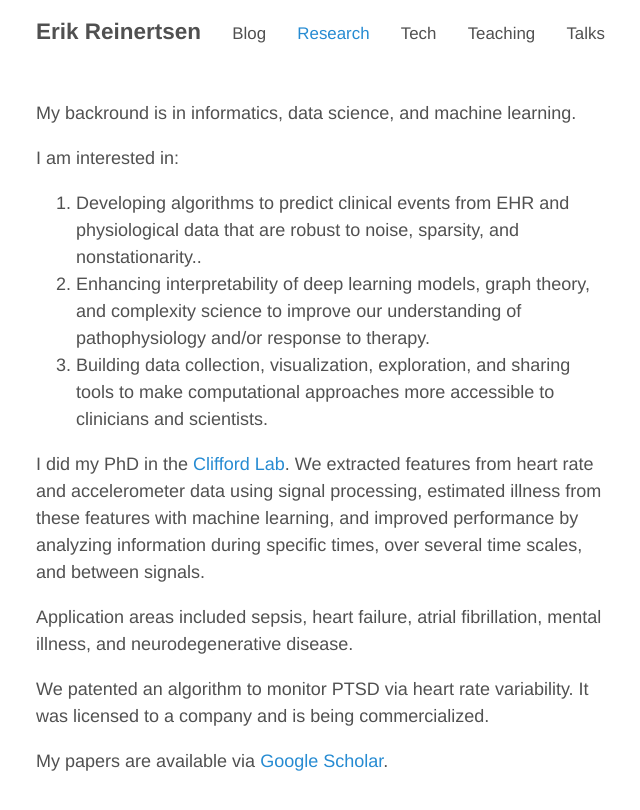
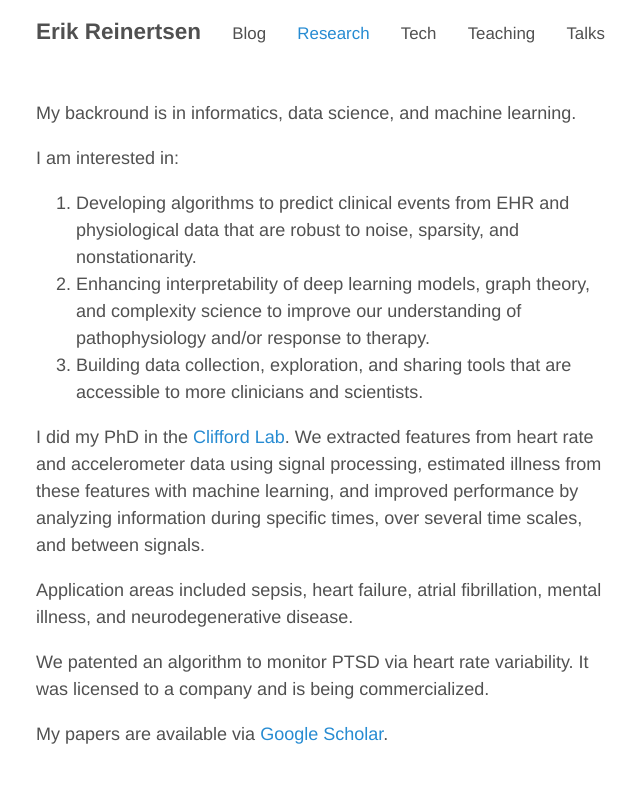
Before and after one commit to erikr/erikr.github.io, a Jekyll site: the page built from research.md, in a window 1280 px wide. Shown: the top 810 px of the page, without its empty margins (316-956 px from the left). Built offline with Jekyll 4.4.1, drawn with Linux system fonts in a browser that asks for light colours; nearby versions of some CDN libraries.

Commit message:
Update research.md

```diff
--- a/research.md
+++ b/research.md
@@ -8,9 +8,9 @@ My backround is in informatics, data science, and machine learning.
 
 I am interested in:
 
-1. Developing algorithms to predict clinical events from EHR and physiological data that are robust to noise, sparsity, and nonstationarity..
+1. Developing algorithms to predict clinical events from EHR and physiological data that are robust to noise, sparsity, and nonstationarity.
 2. Enhancing interpretability of deep learning models, graph theory, and complexity science to improve our understanding of pathophysiology and/or response to therapy.
-3. Building data collection, visualization, exploration, and sharing tools to make computational approaches more accessible to clinicians and scientists.
+3. Building data collection, exploration, and sharing tools that are accessible to more clinicians and scientists.
 
 I did my PhD in the [Clifford Lab](http://gdclifford.info). We extracted features from heart rate and accelerometer data using signal processing, estimated illness from these features with machine learning, and improved performance by analyzing information during specific times, over several time scales, and between signals.
 
```
